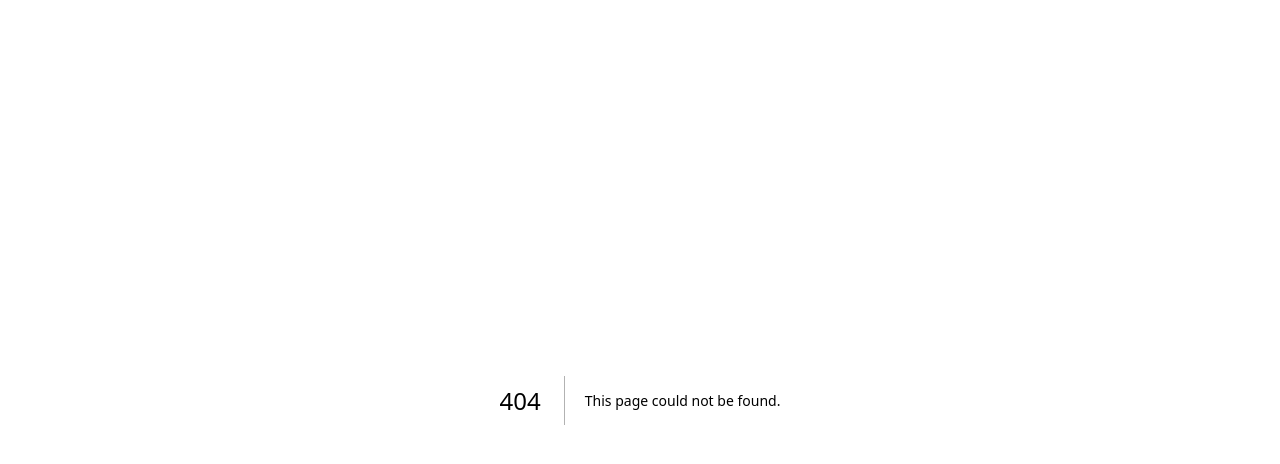
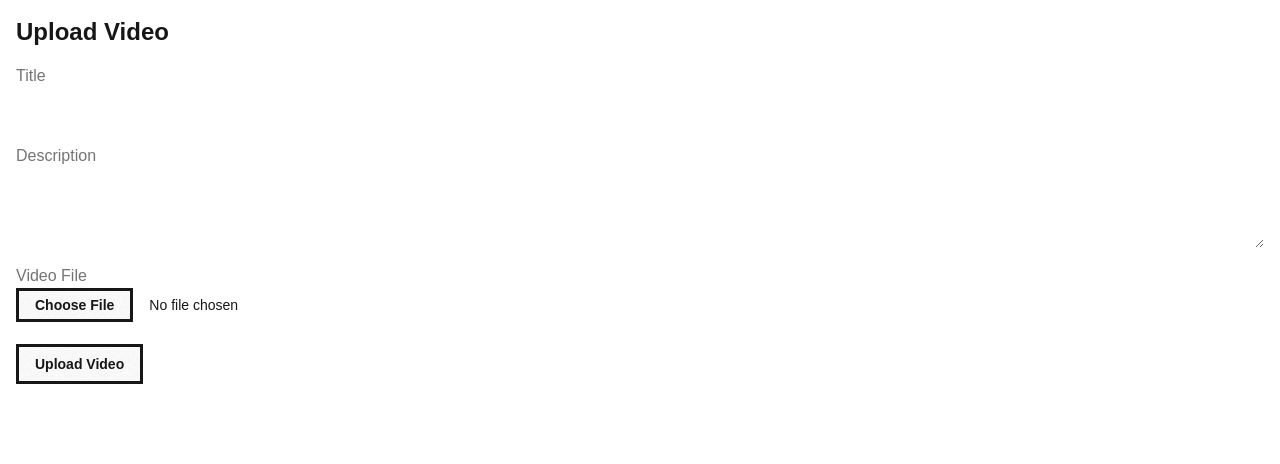
Before and after one commit to Sumeet138/CropCut-Saas, a Next.js app: page /video-upload in a window 1280 px wide. Before the commit this address had no page. Shown: the top 464 px of the page. Built offline with nearby package versions, Linux system fonts and the light colour scheme.

Commit message:
feat: add video upload component with form handling and validation

```diff
--- /dev/null
+++ b/app/(app)/video-upload/page.tsx
@@ -0,0 +1,109 @@
+"use client"
+
+import axios from "axios"
+import React, { useState } from "react"
+import { useRouter } from "next/navigation"
+import toast, { Toaster } from "react-hot-toast"
+
+function VideoUpload() {
+
+    const [file, setFile] = useState<File | null > (null)
+    const [title, setTitle] = useState("")
+    const [description, setDescription] = useState("")
+    const [isUploading, setIsUploading] = useState(false)
+
+
+
+    const router = useRouter()
+
+    //max size 60 mb
+
+    const MAX_FILE_SIZE = 60 * 1024 * 1024
+
+    const handleSubmit = async (e: React.FormEvent) => {
+      e.preventDefault()
+      if(!file) return
+
+      if(file.size > MAX_FILE_SIZE) {
+        toast.error("File size exceeds the maximum limit of 60 MB.")
+        return
+      }
+
+      setIsUploading(true)
+      const formData = new FormData()
+      formData.append("file", file)
+      formData.append("title", title)
+      formData.append("description", description)
+      formData.append("riginalSize",file.size.toString())
+
+      try {
+        const response = await axios.post("/api/video-upload", formData)
+
+        if (response.status === 200) {
+          toast.success("Video uploaded successfully!")
+
+        }
+      } catch (error) {
+        console.error("Upload error:", error)
+        toast.error("Failed to upload video. Please try again.")
+      } finally {
+        setIsUploading(false)
+      }
+
+    }
+
+
+  return (
+    <>
+      <Toaster position="top-right" />
+      <div className="container mx-auto p-4">
+        <h1 className="text-2xl font-bold mb-4">Upload Video</h1>
+        <form onSubmit={handleSubmit} className="space-y-4">
+          <div>
+            <label className="label">
+              <span className="label-text">Title</span>
+            </label>
+            <input
+              type="text"
+              value={title}
+              onChange={(e) => setTitle(e.target.value)}
+              className="input input-bordered w-full"
+              required
+            />
+          </div>
+          <div>
+            <label className="label">
+              <span className="label-text">Description</span>
+            </label>
+            <textarea
+              value={description}
+              onChange={(e) => setDescription(e.target.value)}
+              className="textarea textarea-bordered w-full"
+            />
+          </div>
+          <div>
+            <label className="label">
+              <span className="label-text">Video File</span>
+            </label>
+            <input
+              type="file"
+              accept="video/*"
+              onChange={(e) => setFile(e.target.files?.[0] || null)}
+              className="file-input file-input-bordered w-full"
+              required
+            />
+          </div>
+          <button
+            type="submit"
+            className="btn btn-primary"
+            disabled={isUploading}
+          >
+            {isUploading ? "Uploading..." : "Upload Video"}
+          </button>
+        </form>
+      </div>
+    </>
+  )
+}
+
+export default VideoUpload
```
